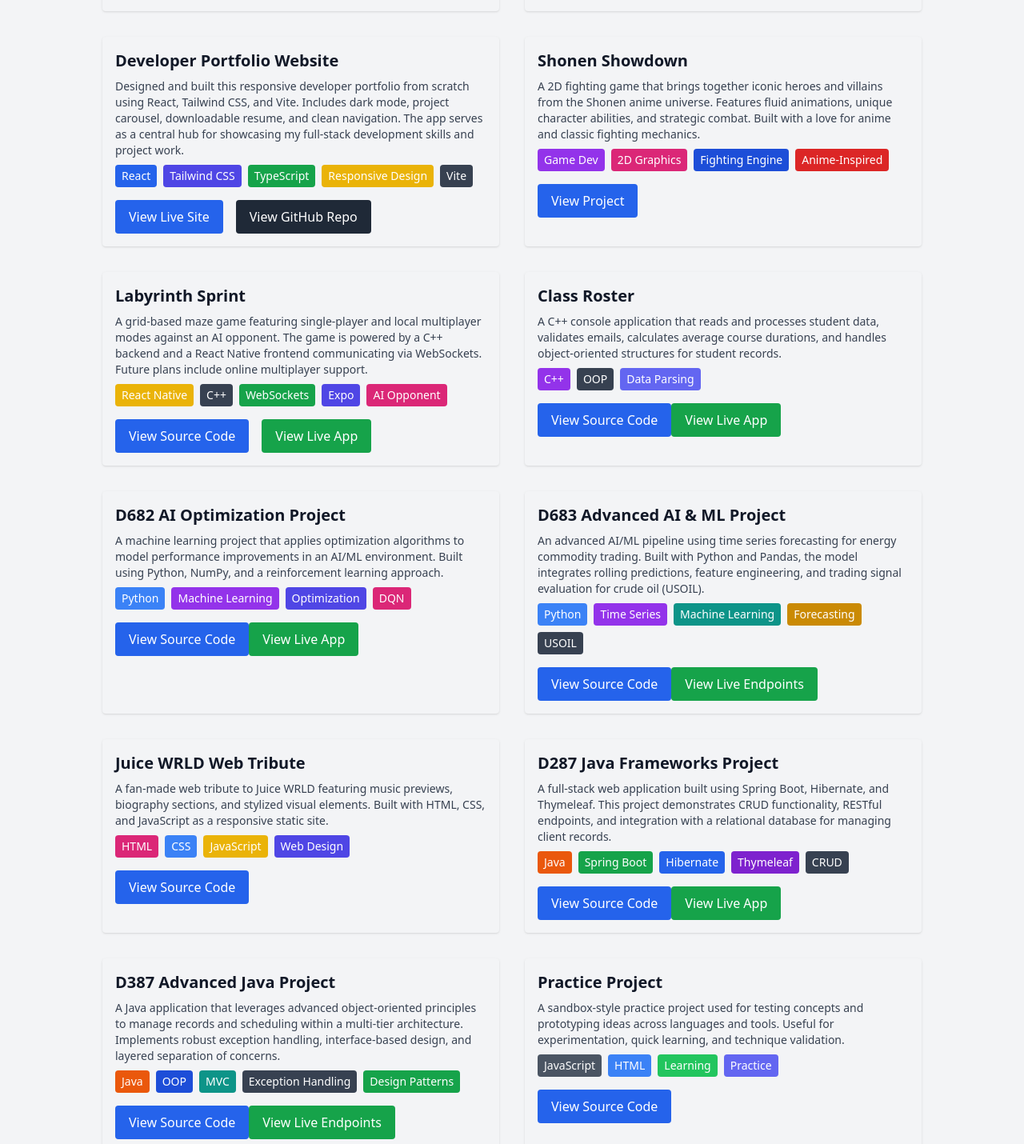
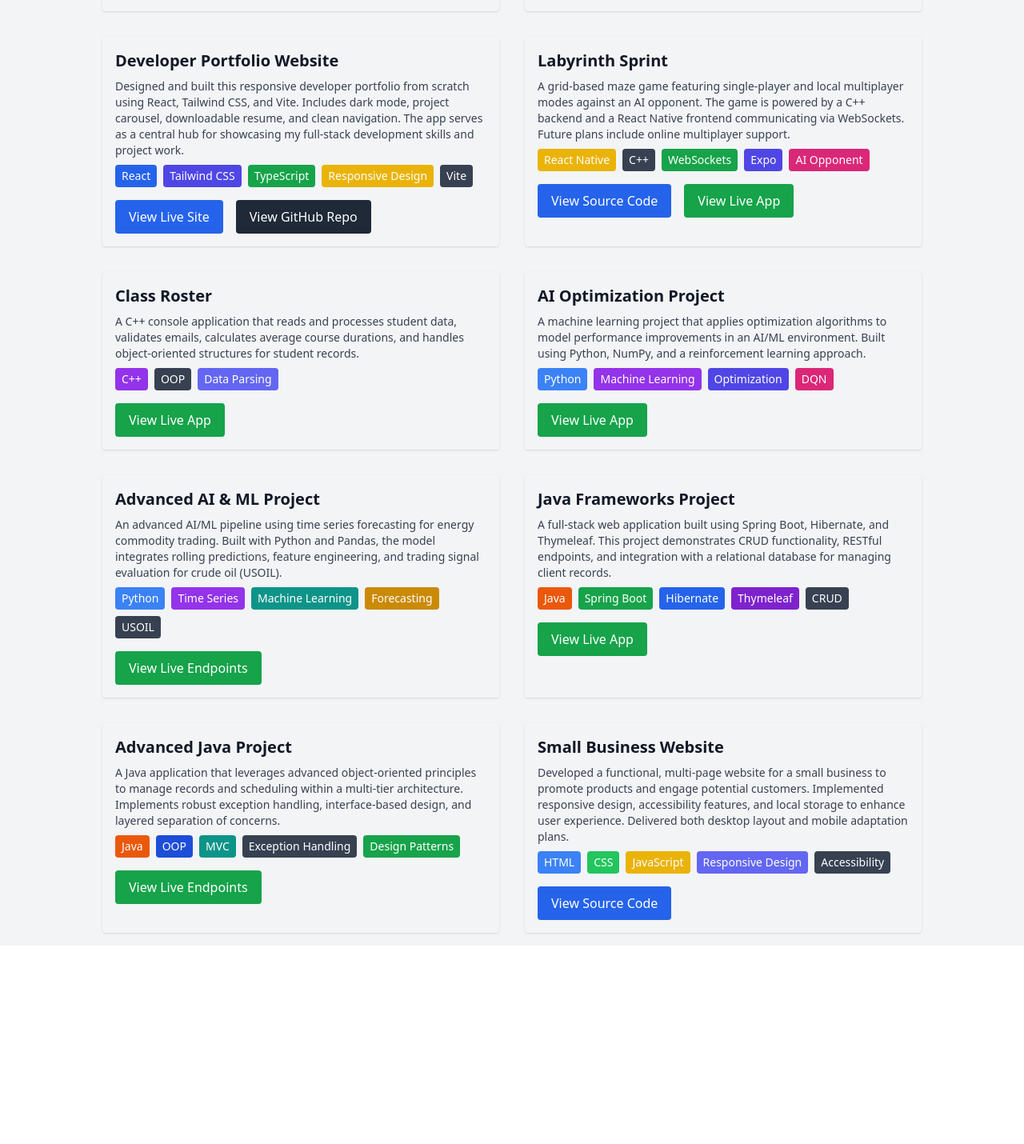
Before and after one commit to RoyalEC/PortfolioSite, a React (Vite) app: page /projects in a window 1280 px wide. Shown: the part 480-1910 px from the top of the page at 80% size. After the commit the page ends 1662 px from the top, so only its background shows below. Built offline with nearby package versions, Linux system fonts and the light colour scheme.

Commit message:
Removed private repo links

```diff
--- a/src/components/ProjectsCarousel.tsx
+++ b/src/components/ProjectsCarousel.tsx
@@ -21,14 +21,12 @@ const projects = [
   {
     title: 'WGUPS Routing Program',
     description: 'Optimized package delivery routes using a greedy algorithm.',
-    link: 'https://github.com/RoyalEC/RoutingApp',
     live: 'https://routingapp-production.up.railway.app/',
     tags: ['Python', 'Algorithms'],
   },
   {
-    title: 'D683 Advanced AI & ML',
+    title: 'Advanced AI & ML',
     description: 'Time series forecasting pipeline for USOIL trading.',
-    link: 'https://github.com/RoyalEC/AdvancedAI-ML',
     live: 'https://advancedai-ml-production.up.railway.app/',
     tags: ['Python', 'Forecasting', 'Machine Learning'],
   }
--- a/src/pages/Projects.tsx
+++ b/src/pages/Projects.tsx
@@ -114,31 +114,6 @@ function Projects() {
   </div>
 </div>
 
-
-
-          {/* Project Cards will go here */}
-          <div className="bg-gray-100 p-4 rounded shadow">
-  <h2 className="text-xl font-semibold mb-2 text-gray-900 dark:text-gray-900">Shonen Showdown</h2>
-  <p className="text-sm text-gray-700 mb-2">
-    A 2D fighting game that brings together iconic heroes and villains from the Shonen anime universe. Features fluid animations, unique character abilities, and strategic combat. Built with a love for anime and classic fighting mechanics.
-  </p>
-  <div className="flex gap-2 text-sm text-white flex-wrap">
-    <span className="bg-purple-600 px-2 py-1 rounded">Game Dev</span>
-    <span className="bg-pink-600 px-2 py-1 rounded">2D Graphics</span>
-    <span className="bg-blue-700 px-2 py-1 rounded">Fighting Engine</span>
-    <span className="bg-red-600 px-2 py-1 rounded">Anime-Inspired</span>
-  </div>
-  <div className="mt-4">
-    <a
-      href="https://replit.com/@crewsernie8/ShonenShowdown?v=1#.replit"
-      target="_blank"
-      rel="noreferrer"
-    >
-      <button className="bg-blue-600 text-white px-4 py-2 rounded">View Project</button>
-    </a>
-  </div>
-</div>
-
           {/* Project Cards will go here */}
        <div className="bg-gray-100 p-4 rounded shadow">
   <h2 className="text-xl font-semibold mb-2 text-gray-900 dark:text-gray-900">Labyrinth Sprint</h2>
@@ -176,9 +151,6 @@ function Projects() {
     <span className="bg-indigo-500 px-2 py-1 rounded">Data Parsing</span>
   </div>
   <div className="mt-4">
-    <a href="https://github.com/RoyalEC/Scripting" target="_blank" rel="noreferrer">
-      <button className="bg-blue-600 text-white px-4 py-2 rounded w-full sm:w-auto">View Source Code</button>
-    </a>
     <a href="https://scripting-production.up.railway.app/" target="_blank" rel="noreferrer">
       <button className="bg-green-600 text-white px-4 py-2 rounded w-full sm:w-auto">View Live App</button>
     </a>
@@ -188,7 +160,7 @@ function Projects() {
 
           {/* Project Cards will go here */}
           <div className="bg-gray-100 p-4 rounded shadow">
-  <h2 className="text-xl font-semibold mb-2 text-gray-900 dark:text-gray-900">D682 AI Optimization Project</h2>
+  <h2 className="text-xl font-semibold mb-2 text-gray-900 dark:text-gray-900">AI Optimization Project</h2>
   <p className="text-sm text-gray-700 mb-2">
     A machine learning project that applies optimization algorithms to model performance improvements in an AI/ML environment. Built using Python, NumPy, and a reinforcement learning approach.
   </p>
@@ -199,16 +171,13 @@ function Projects() {
     <span className="bg-pink-600 px-2 py-1 rounded">DQN</span>
   </div>
   <div className="mt-4">
-    <a href="https://github.com/RoyalEC/OptimizeAI" target="_blank" rel="noreferrer">
-      <button className="bg-blue-600 text-white px-4 py-2 rounded w-full sm:w-auto">View Source Code</button>
-    </a>
     <a href="https://web-production-e7c3f.up.railway.app/" target="_blank" rel="noreferrer">
       <button className="bg-green-600 text-white px-4 py-2 rounded w-full sm:w-auto">View Live App</button>
     </a>
   </div>
 </div>
 <div className="bg-gray-100 p-4 rounded shadow">
-  <h2 className="text-xl font-semibold mb-2 text-gray-900 dark:text-gray-900">D683 Advanced AI & ML Project</h2>
+  <h2 className="text-xl font-semibold mb-2 text-gray-900 dark:text-gray-900">Advanced AI & ML Project</h2>
   <p className="text-sm text-gray-700 mb-2">
     An advanced AI/ML pipeline using time series forecasting for energy commodity trading. Built with Python and Pandas, the model integrates rolling predictions, feature engineering, and trading signal evaluation for crude oil (USOIL).
   </p>
@@ -220,9 +189,6 @@ function Projects() {
     <span className="bg-gray-700 px-2 py-1 rounded">USOIL</span>
   </div>
   <div className="mt-4">
-    <a href="https://github.com/RoyalEC/AdvancedAI-ML" target="_blank" rel="noreferrer">
-      <button className="bg-blue-600 text-white px-4 py-2 rounded w-full sm:w-auto">View Source Code</button>
-    </a>
     <a href="https://advancedai-ml-production.up.railway.app/" target="_blank" rel="noreferrer">
       <button className="bg-green-600 text-white px-4 py-2 rounded w-full sm:w-auto">View Live Endpoints</button>
     </a>
@@ -230,31 +196,7 @@ function Projects() {
 </div>
 {/* Project Cards will go here */}
 <div className="bg-gray-100 p-4 rounded shadow">
-  <h2 className="text-xl font-semibold mb-2 text-gray-900 dark:text-gray-900">Juice WRLD Web Tribute</h2>
-  <p className="text-sm text-gray-700 mb-2">
-    A fan-made web tribute to Juice WRLD featuring music previews, biography sections, and stylized visual elements. Built with HTML, CSS, and JavaScript as a responsive static site.
-  </p>
-  <div className="flex gap-2 text-sm text-white flex-wrap">
-    <span className="bg-pink-600 px-2 py-1 rounded">HTML</span>
-    <span className="bg-blue-500 px-2 py-1 rounded">CSS</span>
-    <span className="bg-yellow-500 px-2 py-1 rounded">JavaScript</span>
-    <span className="bg-indigo-600 px-2 py-1 rounded">Web Design</span>
-  </div>
-  <div className="mt-4">
-    <a
-      href="https://drive.google.com/file/d/1bm3jmoDRF5pIKaF1C63Rg5-32B-Q_KbJ/view?usp=drive_link"
-      target="_blank"
-      rel="noreferrer"
-    >
-      <button className="bg-blue-600 text-white px-4 py-2 rounded">
-        View Source Code
-      </button>
-    </a>
-  </div>
-</div>
-{/* Project Cards will go here */}
-<div className="bg-gray-100 p-4 rounded shadow">
-  <h2 className="text-xl font-semibold mb-2 text-gray-900 dark:text-gray-900">D287 Java Frameworks Project</h2>
+  <h2 className="text-xl font-semibold mb-2 text-gray-900 dark:text-gray-900">Java Frameworks Project</h2>
   <p className="text-sm text-gray-700 mb-2">
     A full-stack web application built using Spring Boot, Hibernate, and Thymeleaf. This project demonstrates CRUD functionality, RESTful endpoints, and integration with a relational database for managing client records.
   </p>
@@ -266,9 +208,6 @@ function Projects() {
     <span className="bg-gray-700 px-2 py-1 rounded">CRUD</span>
   </div>
   <div className="mt-4">
-    <a href="https://github.com/RoyalEC/JavaFramework" target="_blank" rel="noreferrer">
-      <button className="bg-blue-600 text-white px-4 py-2 rounded w-full sm:w-auto">View Source Code</button>
-    </a>
     <a href="https://javaframework-production.up.railway.app/mainscreen" target="_blank" rel="noreferrer">
       <button className="bg-green-600 text-white px-4 py-2 rounded w-full sm:w-auto">View Live App</button>
     </a>
@@ -276,7 +215,7 @@ function Projects() {
 </div>
 {/* Project Cards will go here */}
 <div className="bg-gray-100 p-4 rounded shadow">
-  <h2 className="text-xl font-semibold mb-2 text-gray-900 dark:text-gray-900">D387 Advanced Java Project</h2>
+  <h2 className="text-xl font-semibold mb-2 text-gray-900 dark:text-gray-900">Advanced Java Project</h2>
   <p className="text-sm text-gray-700 mb-2">
     A Java application that leverages advanced object-oriented principles to manage records and scheduling within a multi-tier architecture. Implements robust exception handling, interface-based design, and layered separation of concerns.
   </p>
@@ -288,38 +227,12 @@ function Projects() {
     <span className="bg-green-600 px-2 py-1 rounded">Design Patterns</span>
   </div>
   <div className="mt-4">
-    <a href="https://github.com/RoyalEC/JavaWebsite" target="_blank" rel="noreferrer">
-      <button className="bg-blue-600 text-white px-4 py-2 rounded w-full sm:w-auto">View Source Code</button>
-    </a>
     <a href="https://javawebsite-production.up.railway.app/" target="_blank" rel="noreferrer">
       <button className="bg-green-600 text-white px-4 py-2 rounded w-full sm:w-auto">View Live Endpoints</button>
     </a>
   </div>
 </div>
 
-<div className="bg-gray-100 p-4 rounded shadow">
-  <h2 className="text-xl font-semibold mb-2 text-gray-900 dark:text-gray-900">Practice Project</h2>
-  <p className="text-sm text-gray-700 mb-2">
-    A sandbox-style practice project used for testing concepts and prototyping ideas across languages and tools. Useful for experimentation, quick learning, and technique validation.
-  </p>
-  <div className="flex gap-2 text-sm text-white flex-wrap">
-    <span className="bg-gray-600 px-2 py-1 rounded">JavaScript</span>
-    <span className="bg-blue-500 px-2 py-1 rounded">HTML</span>
-    <span className="bg-green-500 px-2 py-1 rounded">Learning</span>
-    <span className="bg-indigo-500 px-2 py-1 rounded">Practice</span>
-  </div>
-  <div className="mt-4">
-    <a
-      href="https://replit.com/@crewsernie8/EnhancedNumberGuessingGame"
-      target="_blank"
-      rel="noreferrer"
-    >
-      <button className="bg-blue-600 text-white px-4 py-2 rounded">
-        View Source Code
-      </button>
-    </a>
-  </div>
-</div>
 <div className="bg-gray-100 p-4 rounded shadow">
   <h2 className="text-xl font-semibold mb-2 text-gray-900 dark:text-gray-900">Small Business Website</h2>
   <p className="text-sm text-gray-700 mb-2">
```
